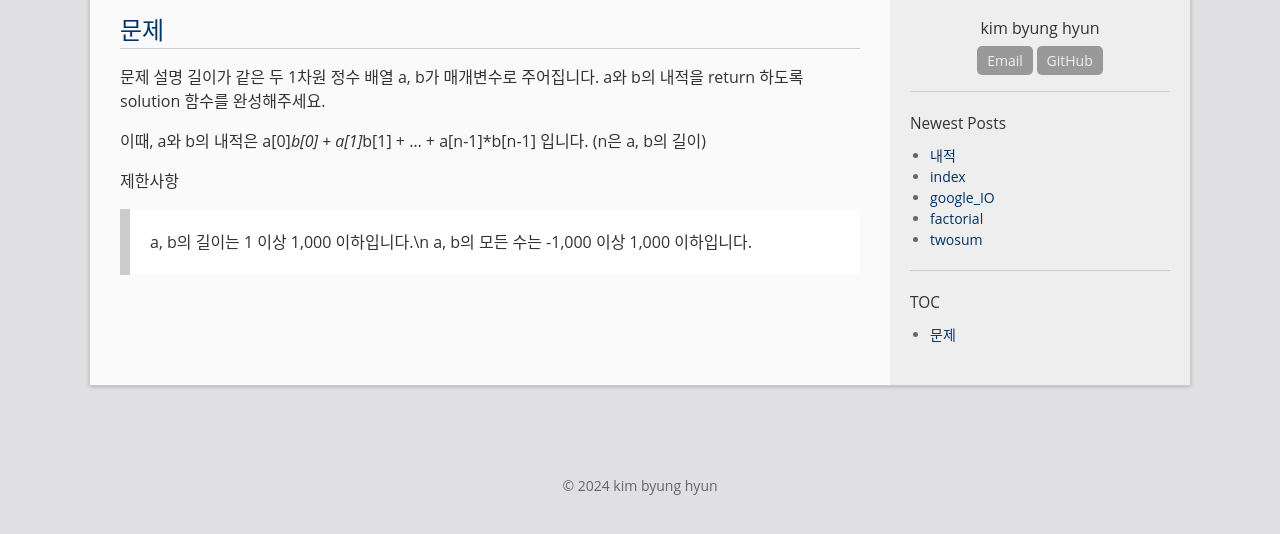
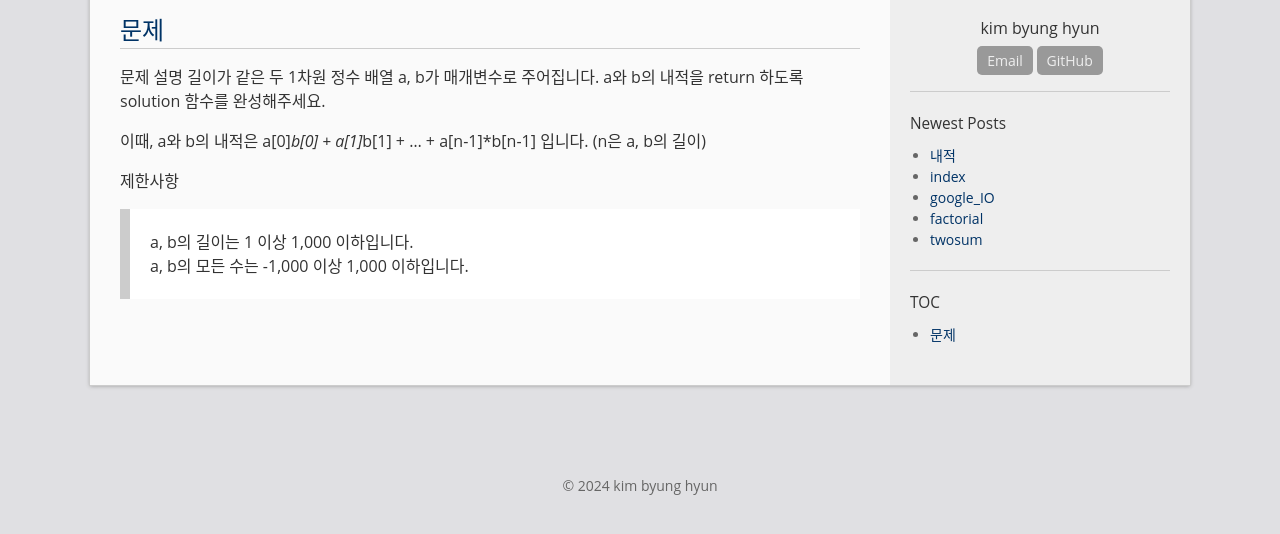
Before and after one commit to bh6366632/bh6366632.github.com, a Jekyll site: the page built from _posts/2024-04-21-inner_product.md, in a window 1280 px wide, cut to the strip 261-795 px from the top of the page. Built offline with Jekyll 4.4.1, drawn with Linux system fonts in a browser that asks for light colours.

```diff
--- a/_posts/2024-04-21-inner_product.md
+++ b/_posts/2024-04-21-inner_product.md
@@ -16,5 +16,5 @@ permalink: /archivers/inner_product
 
 
 제한사항
->a, b의 길이는 1 이상 1,000 이하입니다.\n
+>a, b의 길이는 1 이상 1,000 이하입니다.
 >a, b의 모든 수는 -1,000 이상 1,000 이하입니다.
```
